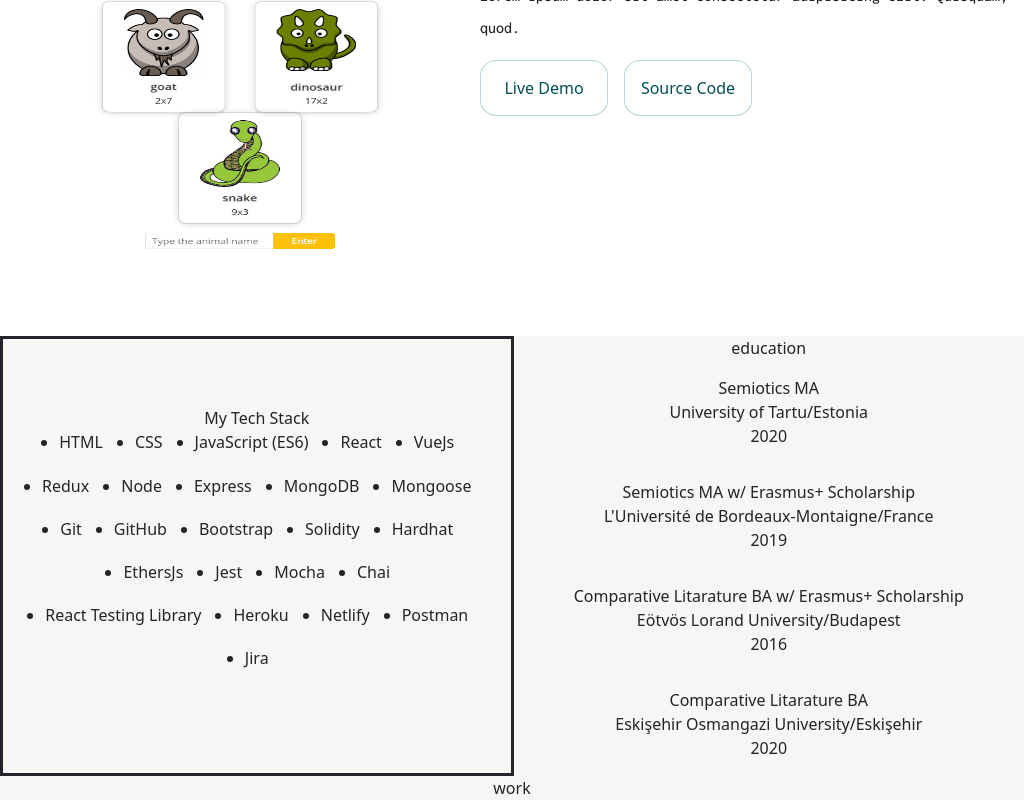
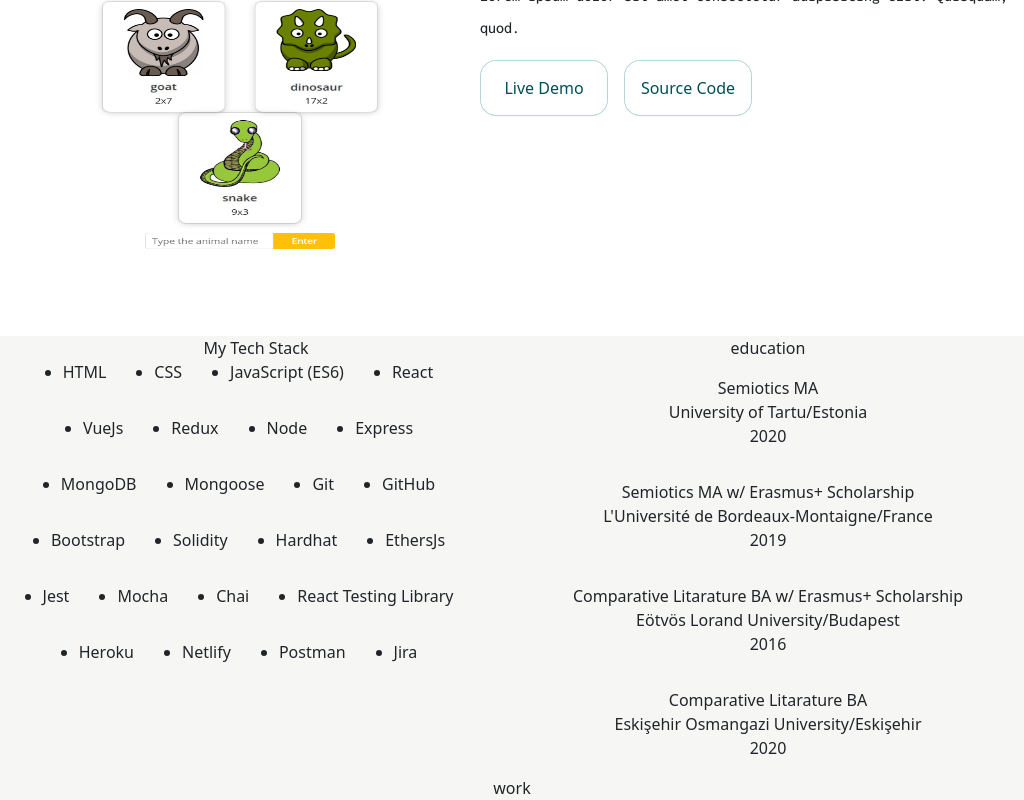
Before and after one commit to muratcan-yuksel/portfolio, a React (Create React App) app: page / in a window 1024 px wide. Shown: the part 1608-2408 px from the top of the page. Built offline with nearby package versions, Linux system fonts and the light colour scheme.

Commit message:
did some responsive stuff

```diff
--- a/src/components/about/About.js
+++ b/src/components/about/About.js
@@ -53,7 +53,7 @@ const About = () => {
     <div id="aboutComponent">
       <div className="aboutWrapper d-flex flex-column-reverse flex-md-column">
         <div className="above d-flex flex-column flex-md-row justify-content-md-around">
-          <div className="techStack d-flex flex-column justify-content-center">
+          <div className="techStack d-flex flex-column ">
             <div className="aboutTitle d-flex justify-content-center">
               <div>My Tech Stack</div>
             </div>
--- a/src/components/about/about.css
+++ b/src/components/about/about.css
@@ -14,7 +14,6 @@
 .techStack {
   width: 100%;
   height: auto;
-  border: solid;
 }
 .education {
   width: 100%;
@@ -29,5 +28,15 @@
   overflow: auto !important;
 }
 .stack {
-  margin: 0 2rem 1.2rem 0;
+  margin: 2rem;
 }
+@media only screen and (max-width: 1200px) {
+  .stack {
+    margin: 0 2rem 1.2rem 0;
+  }
+}
+@media only screen and (min-width: 992px) and (max-width: 1200px) {
+  .stack {
+    margin: 0 3rem 2rem 0;
+  }
+}
```
